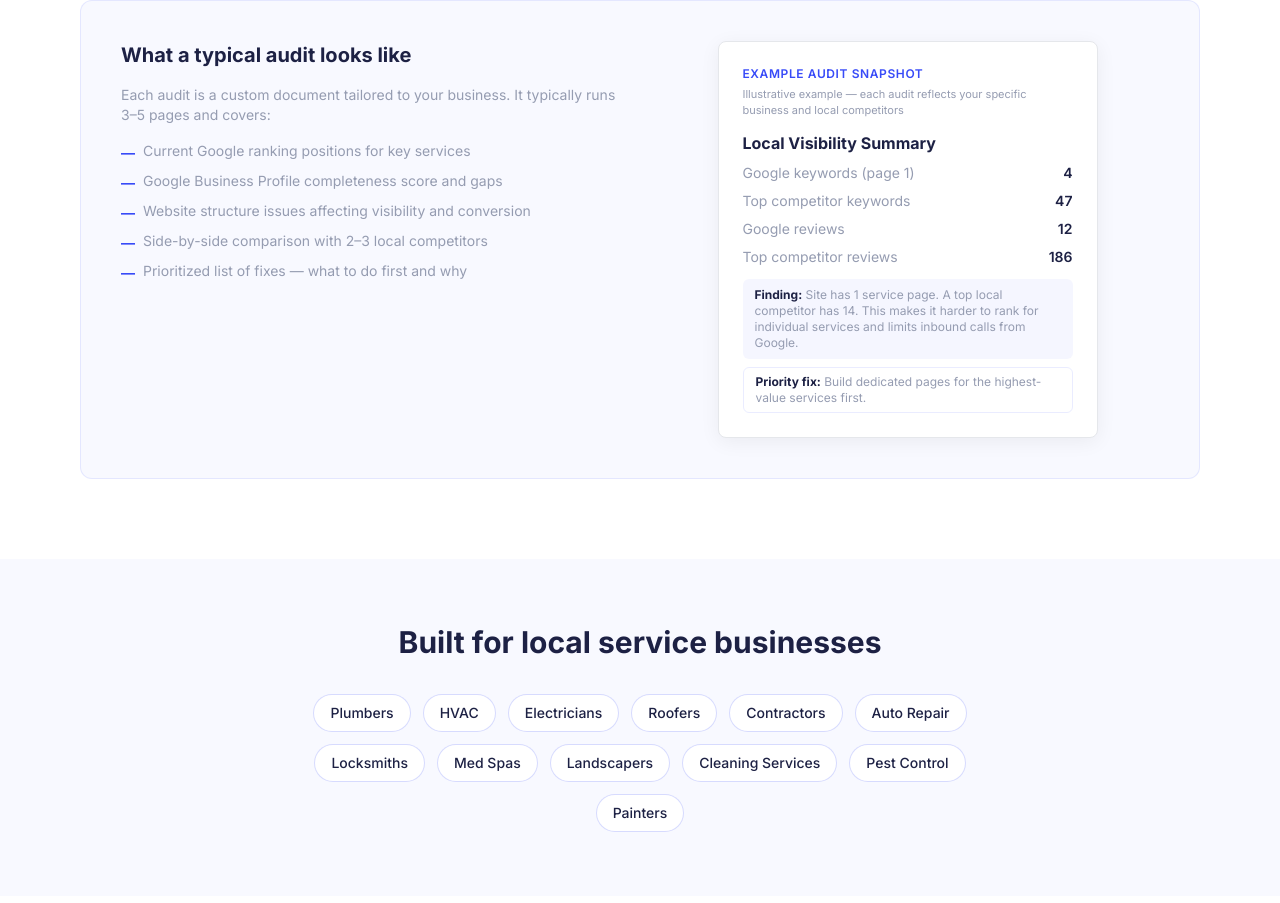
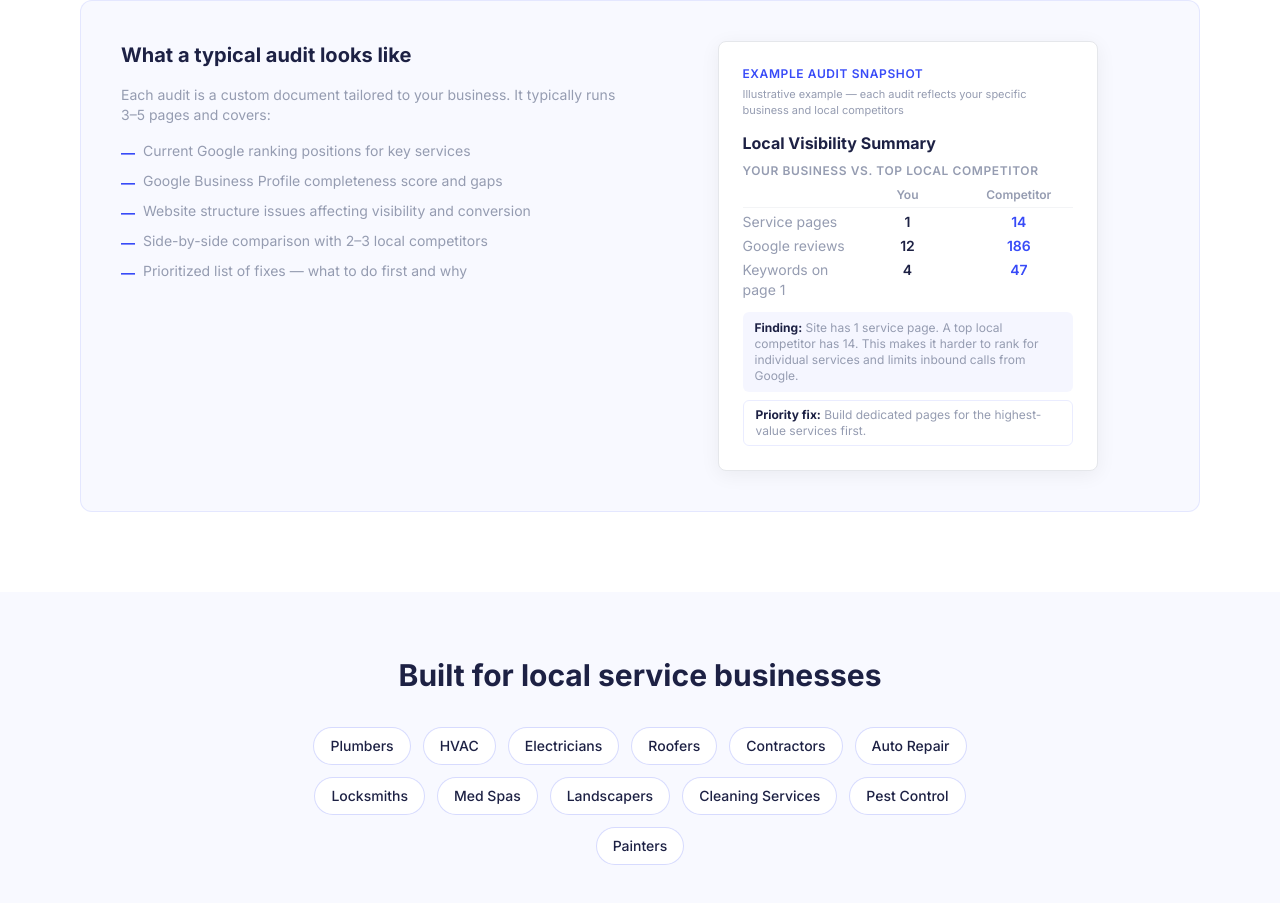
Before and after one commit to pal-palych/leadrevs, a Next.js app: page /free-audit in a window 1280 px wide. Shown: the part 3023-3926 px from the top of the page. Built offline with nearby package versions, Linux system fonts and the light colour scheme.

Commit message:
Fix audit preview — side-by-side comparison table that makes sense

```diff
--- a/src/app/free-audit/page.tsx
+++ b/src/app/free-audit/page.tsx
@@ -328,22 +328,27 @@ export default function FreeAuditLanding() {
                   <h4 className="mb-2 text-base font-bold text-[#1d2144]">
                     Local Visibility Summary
                   </h4>
-                  <div className="mb-3 space-y-2">
-                    <div className="flex justify-between text-sm">
-                      <span className="text-[#959cb1]">Google keywords (page 1)</span>
-                      <span className="font-semibold text-[#1d2144]">4</span>
+                  <div className="mb-3 space-y-1">
+                    <p className="mb-2 text-xs font-semibold text-[#959cb1] uppercase tracking-wider">Your business vs. top local competitor</p>
+                    <div className="grid grid-cols-3 gap-1 text-sm">
+                      <span className="text-[#959cb1]"></span>
+                      <span className="text-center text-xs font-semibold text-[#959cb1]">You</span>
+                      <span className="text-center text-xs font-semibold text-[#959cb1]">Competitor</span>
                     </div>
-                    <div className="flex justify-between text-sm">
-                      <span className="text-[#959cb1]">Top competitor keywords</span>
-                      <span className="font-semibold text-[#1d2144]">47</span>
+                    <div className="grid grid-cols-3 gap-1 text-sm border-t border-gray-100 pt-1">
+                      <span className="text-[#959cb1]">Service pages</span>
+                      <span className="text-center font-semibold text-[#1d2144]">1</span>
+                      <span className="text-center font-semibold text-primary">14</span>
                     </div>
-                    <div className="flex justify-between text-sm">
+                    <div className="grid grid-cols-3 gap-1 text-sm">
                       <span className="text-[#959cb1]">Google reviews</span>
-                      <span className="font-semibold text-[#1d2144]">12</span>
+                      <span className="text-center font-semibold text-[#1d2144]">12</span>
+                      <span className="text-center font-semibold text-primary">186</span>
                     </div>
-                    <div className="flex justify-between text-sm">
-                      <span className="text-[#959cb1]">Top competitor reviews</span>
-                      <span className="font-semibold text-[#1d2144]">186</span>
+                    <div className="grid grid-cols-3 gap-1 text-sm">
+                      <span className="text-[#959cb1]">Keywords on page 1</span>
+                      <span className="text-center font-semibold text-[#1d2144]">4</span>
+                      <span className="text-center font-semibold text-primary">47</span>
                     </div>
                   </div>
                   <div className="rounded-md bg-primary/5 px-3 py-2">
```
